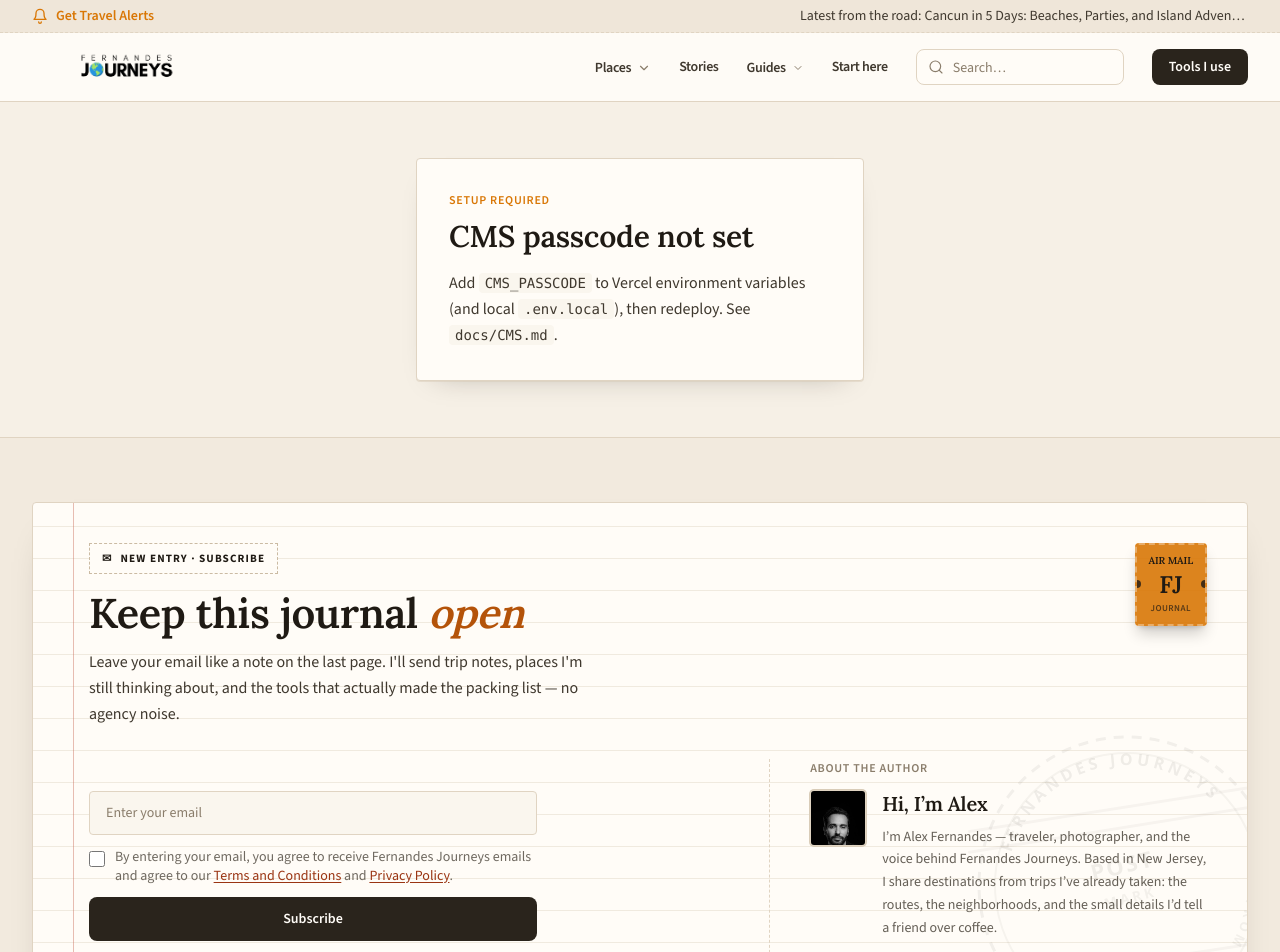
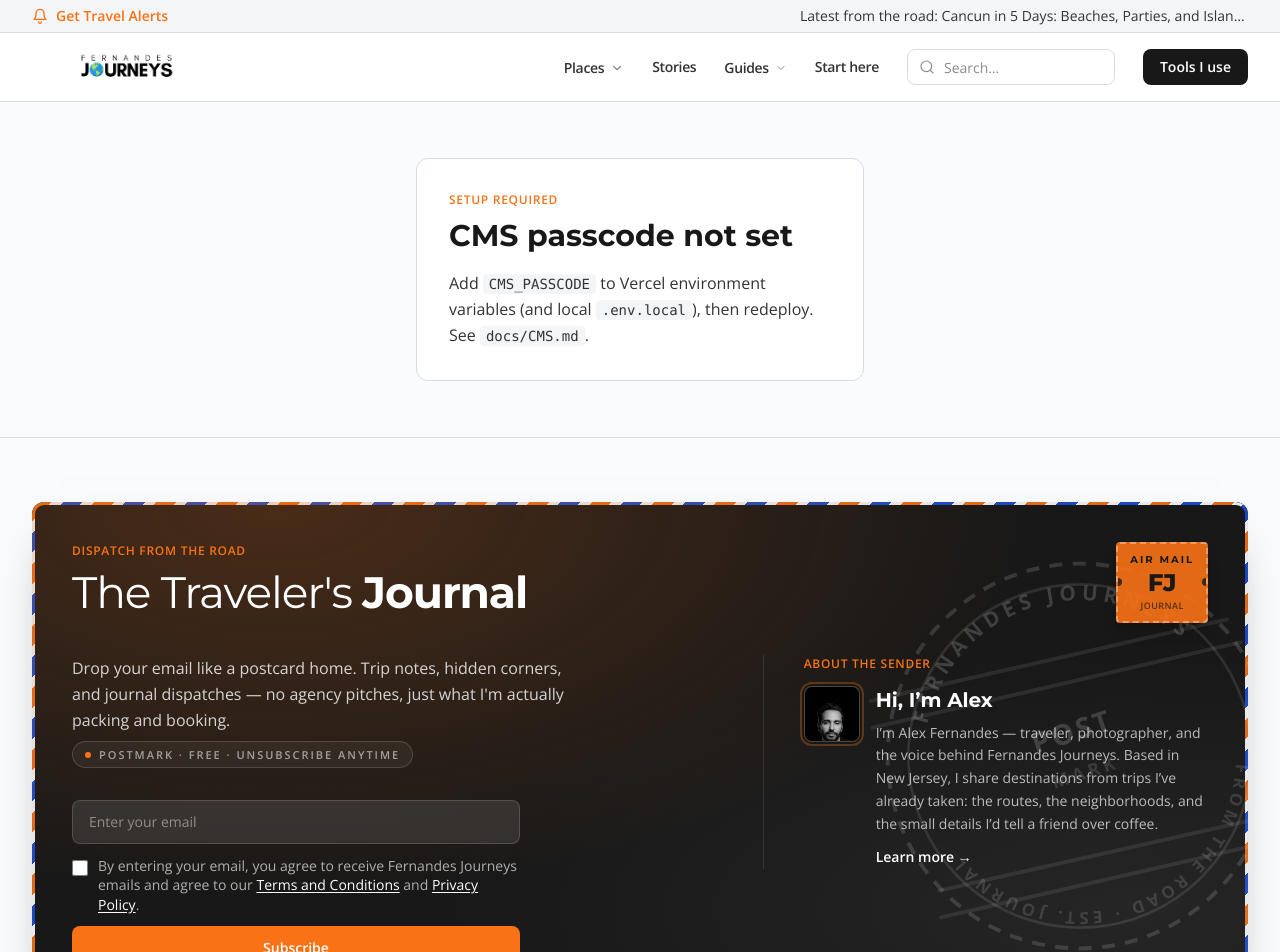
Before and after one commit to aafernands/alex-journeys, a Next.js app: page /cms in a window 1280 px wide. Shown: the top 952 px of the page. Built offline with nearby package versions, Linux system fonts and the light colour scheme.

Commit message:
Revert "Retheme the site as a travel field journal"
This reverts commit e4bdd8788c8f6450d452ae7aee9114341286d1b2.

```diff
--- a/src/app/globals.css
+++ b/src/app/globals.css
@@ -1,27 +1,26 @@
 @import "tailwindcss";
 
 :root {
-  /* Travel journal — paper, ink, terracotta stamp */
-  --accent: #d97706;
-  --accent-deep: #b45309;
-  --bg: #f6f0e6;
-  --surface: #ebe2d3;
-  --surface-soft: #faf6ee;
-  --text: #3f382e;
-  --heading: #1f1a14;
-  --near-black: #14110d;
-  --ink: #2a241c;
-  --link: #9a3412;
-  --muted: #8a7d6b;
-  --muted-light: #c4b8a5;
-  --sand: #d9ccb8;
-  --steel: #6b7c6e;
-  --white: #fffcf7;
-  --hero-type: #f6f0e6;
-  --ring: #d97706;
-  --border: #e0d4c2;
-  --border-strong: #cbbba3;
-  --paper-line: color-mix(in srgb, var(--sand) 55%, transparent);
+  /* Brand — Fernandes Journeys */
+  --accent: #f97316;
+  --accent-deep: #ea580c;
+  --bg: #fafbfc;
+  --surface: #e7ebf0;
+  --surface-soft: #f3f5f7;
+  --text: #333333;
+  --heading: #181818;
+  --near-black: #0c0d0e;
+  --ink: #181818;
+  --link: #2192dd;
+  --muted: #8a8a8c;
+  --muted-light: #c3c3c3;
+  --sand: #ddd3c7;
+  --steel: #5180a0;
+  --white: #ffffff;
+  --hero-type: #e7ebf0;
+  --ring: #f97316;
+  --border: #d5dce4;
+  --border-strong: #c5cdd8;
 }
 
 @theme inline {
@@ -42,9 +41,8 @@
   --color-hero-type: var(--hero-type);
   --color-border: var(--border);
   --color-border-strong: var(--border-strong);
-  --color-white: var(--white);
-  --font-display: var(--font-lora);
-  --font-sans: var(--font-source-sans);
+  --font-display: var(--font-montserrat);
+  --font-sans: var(--font-open-sans);
 }
 
 html {
@@ -68,42 +66,9 @@ html {
 body {
   background: var(--bg);
   color: var(--text);
-  font-family: var(--font-source-sans), system-ui, sans-serif;
+  font-family: var(--font-open-sans), system-ui, sans-serif;
   font-size: 16px;
-  line-height: 1.6;
-}
-
-/* Soft paper grain + margin line (journal page) */
-.journal-page {
-  background-color: var(--bg);
-  background-image:
-    radial-gradient(ellipse at 10% 0%, color-mix(in srgb, var(--accent) 8%, transparent), transparent 45%),
-    radial-gradient(ellipse at 90% 20%, color-mix(in srgb, var(--sand) 40%, transparent), transparent 40%),
-    linear-gradient(
-      90deg,
-      transparent 0,
-      transparent calc(1.25rem - 1px),
-      color-mix(in srgb, #c45c4a 35%, transparent) calc(1.25rem - 1px),
-      color-mix(in srgb, #c45c4a 35%, transparent) 1.25rem,
-      transparent 1.25rem
-    );
-  background-attachment: fixed;
-}
-
-@media (min-width: 768px) {
-  .journal-page {
-    background-image:
-      radial-gradient(ellipse at 10% 0%, color-mix(in srgb, var(--accent) 8%, transparent), transparent 45%),
-      radial-gradient(ellipse at 90% 20%, color-mix(in srgb, var(--sand) 40%, transparent), transparent 40%),
-      linear-gradient(
-        90deg,
-        transparent 0,
-        transparent calc(2rem - 1px),
-        color-mix(in srgb, #c45c4a 28%, transparent) calc(2rem - 1px),
-        color-mix(in srgb, #c45c4a 28%, transparent) 2rem,
-        transparent 2rem
-      );
-  }
+  line-height: 1.55;
 }
 
 ::selection {
@@ -117,9 +82,7 @@ body {
 }
 
 .font-display {
-  font-family: var(--font-lora), Georgia, "Times New Roman", serif;
-  font-weight: 600;
-  letter-spacing: -0.01em;
+  font-family: var(--font-montserrat), system-ui, sans-serif;
 }
 
 /* ——— Shared layout shell (~1280) ——— */
@@ -141,11 +104,12 @@ body {
 
 /* Soft product-page ground with faint grid (hero decoration) */
 .page-grid {
-  background-color: transparent;
+  background-color: var(--bg);
   background-image:
-    linear-gradient(to bottom, var(--paper-line) 1px, transparent 1px);
-  background-size: 100% 2rem;
-  background-position: left top;
+    linear-gradient(to right, color-mix(in srgb, var(--border) 55%, transparent) 1px, transparent 1px),
+    linear-gradient(to bottom, color-mix(in srgb, var(--border) 55%, transparent) 1px, transparent 1px);
+  background-size: 48px 48px;
+  background-position: center top;
 }
 
 /* Type scale — quieter product hierarchy */
@@ -209,10 +173,8 @@ body {
 /* Boxed UI language — hairline panels, flat fills */
 .panel {
   border: 1px solid var(--border);
-  border-radius: 0.25rem;
+  border-radius: 0.75rem; /* 12px / rounded-xl */
   background: var(--white);
-  box-shadow: 0 1px 0 color-mix(in srgb, var(--sand) 50%, transparent),
-    0 12px 28px -20px rgba(31, 26, 20, 0.35);
 }
 
 .panel-soft {
@@ -239,18 +201,33 @@ body {
   border-color: var(--border-strong);
 }
 
-/* Journal entry caption bar (was product window chrome) */
+/* Window chrome for product-style preview panels */
 .window-chrome {
   display: flex;
   align-items: center;
   gap: 0.5rem;
-  border-bottom: 1px dashed var(--border-strong);
-  background: color-mix(in srgb, var(--surface) 70%, var(--white));
-  padding: 0.7rem 0.95rem;
+  border-bottom: 1px solid var(--border);
+  background: var(--surface-soft);
+  padding: 0.625rem 0.875rem;
 }
 
 .window-dot {
-  display: none;
+  width: 0.5rem;
+  height: 0.5rem;
+  border-radius: 9999px;
+  background: var(--border-strong);
+}
+
+.window-dot:nth-child(1) {
+  background: #f87171;
+}
+
+.window-dot:nth-child(2) {
+  background: #fbbf24;
+}
+
+.window-dot:nth-child(3) {
+  background: #34d399;
 }
 
 /* Buttons — 8px radius, ~44px tall, hover = fill shift only */
@@ -368,7 +345,7 @@ body {
 .post-prose h3,
 .post-prose h4 {
   color: var(--heading);
-  font-family: var(--font-lora), system-ui, sans-serif;
+  font-family: var(--font-montserrat), system-ui, sans-serif;
   font-weight: 700;
   letter-spacing: -0.01em;
   line-height: 1.25;
@@ -469,31 +446,3 @@ body {
 .newsletter-postcard {
   isolation: isolate;
 }
-
-
-/* Journal micro-patterns */
-.journal-entry-label {
-  display: inline-flex;
-  align-items: center;
-  gap: 0.5rem;
-  border: 1px dashed var(--border-strong);
-  background: var(--white);
-  padding: 0.35rem 0.75rem;
-  font-size: 0.7rem;
-  font-weight: 700;
-  letter-spacing: 0.1em;
-  text-transform: uppercase;
-  color: var(--heading);
-}
-
-.journal-tape {
-  background: color-mix(in srgb, var(--accent) 22%, var(--white));
-  border: 1px solid color-mix(in srgb, var(--accent) 35%, transparent);
-  box-shadow: 0 1px 2px rgba(31, 26, 20, 0.08);
-}
-
-.font-display.text-hero,
-.font-display.text-display,
-.font-display.text-title {
-  font-weight: 600;
-}
--- a/src/app/layout.tsx
+++ b/src/app/layout.tsx
@@ -1,21 +1,21 @@
 import type { Metadata } from "next";
-import { Lora, Source_Sans_3 } from "next/font/google";
+import { Montserrat, Open_Sans } from "next/font/google";
 import { Header } from "@/components/Header";
 import { Footer } from "@/components/Footer";
 import { getLatestPost } from "@/lib/posts";
 import "./globals.css";
 
-const lora = Lora({
-  variable: "--font-lora",
+const montserrat = Montserrat({
+  variable: "--font-montserrat",
   subsets: ["latin"],
-  weight: ["400", "500", "600", "700"],
+  weight: ["400", "600", "700", "800", "900"],
   display: "swap",
 });
 
-const sourceSans = Source_Sans_3({
-  variable: "--font-source-sans",
+const openSans = Open_Sans({
+  variable: "--font-open-sans",
   subsets: ["latin"],
-  weight: ["400", "600", "700"],
+  weight: ["400", "600", "700", "800"],
   display: "swap",
 });
 
@@ -48,9 +48,9 @@ export default function RootLayout({
   return (
     <html
       lang="en"
-      className={`${lora.variable} ${sourceSans.variable} h-full antialiased`}
+      className={`${montserrat.variable} ${openSans.variable} h-full antialiased`}
     >
-      <body id="top" className="journal-page min-h-full flex flex-col font-sans">
+      <body id="top" className="min-h-full flex flex-col font-sans">
         <Header latestPost={latestPost} />
         <div className="flex-1">{children}</div>
         <Footer />
--- a/src/app/page.tsx
+++ b/src/app/page.tsx
@@ -11,7 +11,7 @@ export default function HomePage() {
     <>
       <a
         href="#start-here-cards"
-        className="absolute left-4 top-4 z-[100] -translate-y-16 rounded-sm bg-ink px-4 py-2 text-sm text-white transition focus:translate-y-0"
+        className="absolute left-4 top-4 z-[100] -translate-y-16 rounded-md bg-heading px-4 py-2 text-sm text-white transition focus:translate-y-0"
       >
         Skip to start here
       </a>
--- a/src/components/Footer.tsx
+++ b/src/components/Footer.tsx
@@ -35,66 +35,73 @@ export function Footer() {
 
   return (
     <footer className="bg-bg" role="contentinfo">
-            {/* Journal spread newsletter */}
+      {/* Postcard / airmail newsletter */}
       <section
         id="newsletter"
-        className="border-t border-border bg-surface/40"
+        className="border-t border-border"
         aria-labelledby="newsletter-heading"
       >
         <div className="section-shell py-12 md:py-16">
-          <div className="newsletter-postcard relative overflow-hidden rounded-sm border border-border bg-white text-heading shadow-[0_18px_40px_-28px_rgba(31,26,20,0.45)]">
-            {/* Ruled paper lines */}
+          <div className="newsletter-postcard relative overflow-hidden rounded-xl bg-heading text-white shadow-[0_20px_50px_-28px_rgba(0,0,0,0.55)]">
+            {/* Airmail stripe frame */}
             <div
-              className="pointer-events-none absolute inset-0 opacity-70"
+              className="pointer-events-none absolute inset-0 rounded-xl opacity-90"
               style={{
-                backgroundImage:
-                  "linear-gradient(to bottom, transparent 0, transparent calc(2rem - 1px), color-mix(in srgb, var(--sand) 55%, transparent) calc(2rem - 1px), color-mix(in srgb, var(--sand) 55%, transparent) 2rem)",
-                backgroundSize: "100% 2rem",
-                backgroundPosition: "0 3.5rem",
+                padding: "3px",
+                background:
+                  "repeating-linear-gradient(135deg, #f97316 0 14px, #ffffff 14px 22px, #1d4ed8 22px 36px, #ffffff 36px 44px)",
+                WebkitMask:
+                  "linear-gradient(#000 0 0) content-box, linear-gradient(#000 0 0)",
+                WebkitMaskComposite: "xor",
+                maskComposite: "exclude",
               }}
               aria-hidden="true"
             />
-            {/* Margin line */}
+
+            {/* Giant postmark watermark */}
+            <PostmarkWatermark className="pointer-events-none absolute -right-16 -top-10 h-[22rem] w-[22rem] rotate-[-18deg] text-white/25 md:-right-10 md:top-1/2 md:h-[26rem] md:w-[26rem] md:-translate-y-1/2" />
+
+            {/* Soft paper glow */}
             <div
-              className="pointer-events-none absolute bottom-0 left-8 top-0 w-px bg-[color-mix(in_srgb,#c45c4a_40%,transparent)] md:left-10"
+              className="pointer-events-none absolute inset-0 bg-[radial-gradient(ellipse_at_20%_0%,rgba(249,115,22,0.22),transparent_55%),radial-gradient(ellipse_at_90%_80%,rgba(255,255,255,0.06),transparent_45%)]"
               aria-hidden="true"
             />
 
-            <PostmarkWatermark className="pointer-events-none absolute -right-10 bottom-[-2rem] h-64 w-64 rotate-[-14deg] text-heading/10 md:h-80 md:w-80" />
-
-            <div className="relative z-10 p-6 pl-12 md:p-10 md:pl-14">
-              <div className="flex flex-wrap items-start justify-between gap-4">
+            <div className="relative z-10 p-6 md:p-8 lg:p-10">
+              <div className="flex items-start justify-between gap-4">
                 <div>
-                  <p className="journal-entry-label">
-                    <span aria-hidden="true">✉</span>
-                    New entry · subscribe
-                  </p>
+                  <p className="eyebrow !text-accent">Dispatch from the road</p>
                   <h2
                     id="newsletter-heading"
-                    className="font-display mt-4 max-w-xl text-3xl tracking-tight text-heading sm:text-4xl lg:text-[2.6rem]"
+                    className="font-display mt-2 max-w-xl text-3xl tracking-tight sm:text-4xl lg:text-[2.75rem]"
                   >
-                    Keep this journal{" "}
-                    <span className="italic text-accent-deep">open</span>
+                    <span className="font-normal">The Traveler&apos;s</span>{" "}
+                    <span className="font-bold">Journal</span>
                   </h2>
-                  <p className="mt-3 max-w-lg text-base leading-relaxed text-text">
-                    Leave your email like a note on the last page. I&apos;ll
-                    send trip notes, places I&apos;m still thinking about, and
-                    the tools that actually made the packing list — no agency
-                    noise.
-                  </p>
                 </div>
                 <PostageStamp className="hidden shrink-0 sm:block" />
               </div>
 
-              <div className="mt-8 md:grid md:grid-cols-12 md:items-start md:gap-12">
+              <div className="mt-8 md:grid md:grid-cols-12 md:gap-12 md:items-start">
                 <div className="md:col-span-7">
-                  <NewsletterForm variant="journal" />
+                  <p className="max-w-lg text-base leading-relaxed text-white/80">
+                    Drop your email like a postcard home. Trip notes, hidden
+                    corners, and journal dispatches — no agency pitches, just
+                    what I&apos;m actually packing and booking.
+                  </p>
+
+                  <div className="mt-2 inline-flex items-center gap-2 rounded-full border border-white/15 bg-white/5 px-3 py-1 text-[11px] font-semibold uppercase tracking-[0.18em] text-white/55">
+                    <span className="size-1.5 rounded-full bg-accent" />
+                    Postmark · free · unsubscribe anytime
+                  </div>
+
+                  <NewsletterForm />
                 </div>
 
-                <div className="mt-10 border-t border-dashed border-border pt-8 md:col-span-5 md:mt-0 md:border-l md:border-t-0 md:pl-10 md:pt-0">
-                  <p className="text-label text-muted">About the author</p>
+                <div className="mt-10 border-t border-white/10 pt-8 md:col-span-5 md:mt-0 md:border-t-0 md:border-l md:border-white/10 md:pt-0 md:pl-10">
+                  <p className="eyebrow !text-accent">About the sender</p>
                   <div className="mt-3 flex gap-4">
-                    <div className="relative size-14 shrink-0 overflow-hidden rounded-sm border border-border bg-surface ring-1 ring-sand">
+                    <div className="relative size-14 shrink-0 overflow-hidden rounded-lg border border-white/15 bg-white/5 ring-2 ring-accent/30 ring-offset-2 ring-offset-heading">
                       <Image
                         src={site.authorPhoto}
                         alt={site.authorName}
@@ -104,17 +111,17 @@ export function Footer() {
                       />
                     </div>
                     <div className="min-w-0">
-                      <h3 className="font-display text-xl font-semibold text-heading">
+                      <h3 className="font-display text-xl font-bold text-white">
                         {about.headline}
                       </h3>
-                      <p className="mt-2 text-sm leading-relaxed text-text/80">
+                      <p className="mt-2 text-sm leading-relaxed text-white/70">
                         {about.paragraphs[0]}
                       </p>
                       <Link
                         href="/about"
-                        className="mt-3 inline-flex text-sm font-semibold text-link transition hover:text-accent-deep"
+                        className="mt-3 inline-flex text-sm font-semibold text-white transition hover:text-accent"
                       >
-                        Read the about page →
+                        Learn more →
                       </Link>
                     </div>
                   </div>
@@ -125,8 +132,8 @@ export function Footer() {
         </div>
       </section>
 
-{/* Full-bleed dark footer */}
-      <div className="border-t border-border bg-ink text-[color-mix(in_srgb,var(--white)_92%,transparent)]">
+      {/* Full-bleed dark footer */}
+      <div className="bg-near-black text-white">
         <div className="section-shell py-12 md:py-14">
           <div className="grid gap-10 md:grid-cols-12 md:gap-8">
             <div className="md:col-span-4">
--- a/src/components/Header.tsx
+++ b/src/components/Header.tsx
@@ -126,8 +126,8 @@ export function Header({ latestPost = null }: Props) {
   const chevronClass = "text-muted";
 
   return (
-    <header className="sticky top-0 z-50 border-b border-border bg-[color-mix(in_srgb,var(--white)_92%,var(--bg))] backdrop-blur-md">
-      <div className="border-b border-dashed border-border bg-surface/80">
+    <header className="sticky top-0 z-50 border-b border-border bg-white/95 backdrop-blur-md">
+      <div className="border-b border-border bg-surface-soft">
         <div className="section-shell flex items-center justify-between gap-3 py-1.5">
           <a
             href="#newsletter"
--- a/src/components/Hero.tsx
+++ b/src/components/Hero.tsx
@@ -13,12 +13,17 @@ export function Hero() {
         <div className="grid items-center gap-10 lg:grid-cols-12 lg:gap-12 xl:gap-16">
           {/* Copy column */}
           <div className="lg:col-span-5 xl:col-span-5">
-            <p className="journal-entry-label animate-fade-up">
-              <span aria-hidden="true">✦</span>
-              Field journal
-              <span className="text-muted">·</span>
+            <p className="animate-fade-up inline-flex items-center gap-2 rounded-lg border border-border bg-white px-3 py-1.5 text-[0.7rem] font-semibold uppercase tracking-[0.08em] text-heading">
+              <span
+                className="size-1.5 rounded-full bg-accent"
+                aria-hidden="true"
+              />
+              <span className="text-heading">{site.name}</span>
+              <span className="text-muted" aria-hidden="true">
+                /
+              </span>
               <span className="font-medium normal-case tracking-normal text-muted">
-                {site.name}
+                Personal travel journal
               </span>
             </p>
 
@@ -50,8 +55,8 @@ export function Hero() {
             </div>
 
             {/* Compact status strip — product density without nursing copy */}
-            <div className="animate-fade-up animate-delay-3 panel-soft mt-8 hidden border-dashed p-4 sm:block">
-              <p className="text-label text-heading">Packed in this journal</p>
+            <div className="animate-fade-up animate-delay-3 panel-soft mt-8 hidden p-4 sm:block">
+              <p className="text-label text-heading">From the road</p>
               <ul className="mt-3 grid gap-2 text-sm text-text sm:grid-cols-3">
                 <li className="flex items-center gap-2">
                   <span
@@ -80,16 +85,16 @@ export function Hero() {
 
           {/* Product window — travel photo framed in the same card language */}
           <div className="animate-fade-up animate-delay-2 lg:col-span-7 xl:col-span-7">
-            <div className="panel relative overflow-hidden">
-              <div className="journal-tape absolute -top-2 right-6 z-10 rotate-3 px-3 py-1 text-[0.65rem] font-bold uppercase tracking-[0.14em] text-heading">
-                Glued in
-              </div>
+            <div className="panel overflow-hidden shadow-sm">
               <div className="window-chrome">
-                <span className="font-display text-sm font-semibold text-heading">
+                <span className="window-dot" aria-hidden="true" />
+                <span className="window-dot" aria-hidden="true" />
+                <span className="window-dot" aria-hidden="true" />
+                <span className="ml-2 truncate text-xs font-semibold text-muted">
                   Maroon Bells · Colorado
                 </span>
-                <span className="ml-auto hidden text-[0.65rem] font-semibold uppercase tracking-[0.14em] text-muted sm:inline">
-                  Entry · photo log
+                <span className="ml-auto hidden rounded-md border border-border bg-white px-2 py-0.5 text-[0.65rem] font-semibold uppercase tracking-wide text-muted sm:inline">
+                  Field note
                 </span>
               </div>
               <div className="relative aspect-[4/3] bg-surface sm:aspect-[16/11]">
--- a/src/components/newsletter/NewsletterForm.tsx
+++ b/src/components/newsletter/NewsletterForm.tsx
@@ -5,11 +5,9 @@ import { FormEvent, useState } from "react";
 
 type Props = {
   className?: string;
-  variant?: "dark" | "journal";
 };
 
-export function NewsletterForm({ className, variant = "dark" }: Props) {
-  const journal = variant === "journal";
+export function NewsletterForm({ className }: Props) {
   const [email, setEmail] = useState("");
   const [status, setStatus] = useState<"idle" | "loading" | "success" | "error">(
     "idle",
@@ -60,15 +58,9 @@ export function NewsletterForm({ className, variant = "dark" }: Props) {
         placeholder="Enter your email"
         autoComplete="email"
         disabled={status === "loading" || status === "success"}
-        className={
-          journal
-            ? "min-h-11 w-full rounded-sm border border-border bg-surface-soft px-4 text-sm text-heading placeholder:text-muted transition focus:border-accent focus:outline-none focus:ring-2 focus:ring-accent/25 disabled:opacity-60"
-            : "min-h-11 w-full rounded-lg border border-white/15 bg-white/10 px-4 text-sm text-white placeholder:text-white/45 transition focus:border-accent focus:outline-none focus:ring-2 focus:ring-accent/30 disabled:opacity-60"
-        }
+        className="min-h-11 w-full rounded-lg border border-white/15 bg-white/10 px-4 text-sm text-white placeholder:text-white/45 transition focus:border-accent focus:outline-none focus:ring-2 focus:ring-accent/30 disabled:opacity-60"
       />
-      <label
-        className={`flex items-start gap-2.5 text-sm leading-snug ${journal ? "text-text/75" : "text-white/65"}`}
-      >
+      <label className="flex items-start gap-2.5 text-sm leading-snug text-white/65">
         <input
           type="checkbox"
           required
@@ -80,22 +72,14 @@ export function NewsletterForm({ className, variant = "dark" }: Props) {
           and agree to our{" "}
           <Link
             href="/policies"
-            className={
-              journal
-                ? "text-link underline underline-offset-2 hover:text-accent-deep"
-                : "text-white underline underline-offset-2 hover:text-accent"
-            }
+            className="text-white underline underline-offset-2 hover:text-accent"
           >
             Terms and Conditions
           </Link>{" "}
           and{" "}
           <Link
             href="/policies"
-            className={
-              journal
-                ? "text-link underline underline-offset-2 hover:text-accent-deep"
-                : "text-white underline underline-offset-2 hover:text-accent"
-            }
+            className="text-white underline underline-offset-2 hover:text-accent"
           >
             Privacy Policy
           </Link>
@@ -105,7 +89,7 @@ export function NewsletterForm({ className, variant = "dark" }: Props) {
       <button
         type="submit"
         disabled={status === "loading" || status === "success"}
-        className="btn btn-ink btn-block sm:w-auto disabled:opacity-60"
+        className="btn btn-primary btn-block sm:w-auto disabled:opacity-60"
       >
         {status === "loading"
           ? "Subscribing…"
@@ -116,13 +100,7 @@ export function NewsletterForm({ className, variant = "dark" }: Props) {
       {message ? (
         <p
           className={`text-sm ${
-            status === "error"
-              ? journal
-                ? "text-red-700"
-                : "text-red-300"
-              : journal
-                ? "text-accent-deep"
-                : "text-accent"
+            status === "error" ? "text-red-300" : "text-accent"
           }`}
           role={status === "error" ? "alert" : "status"}
         >
```
